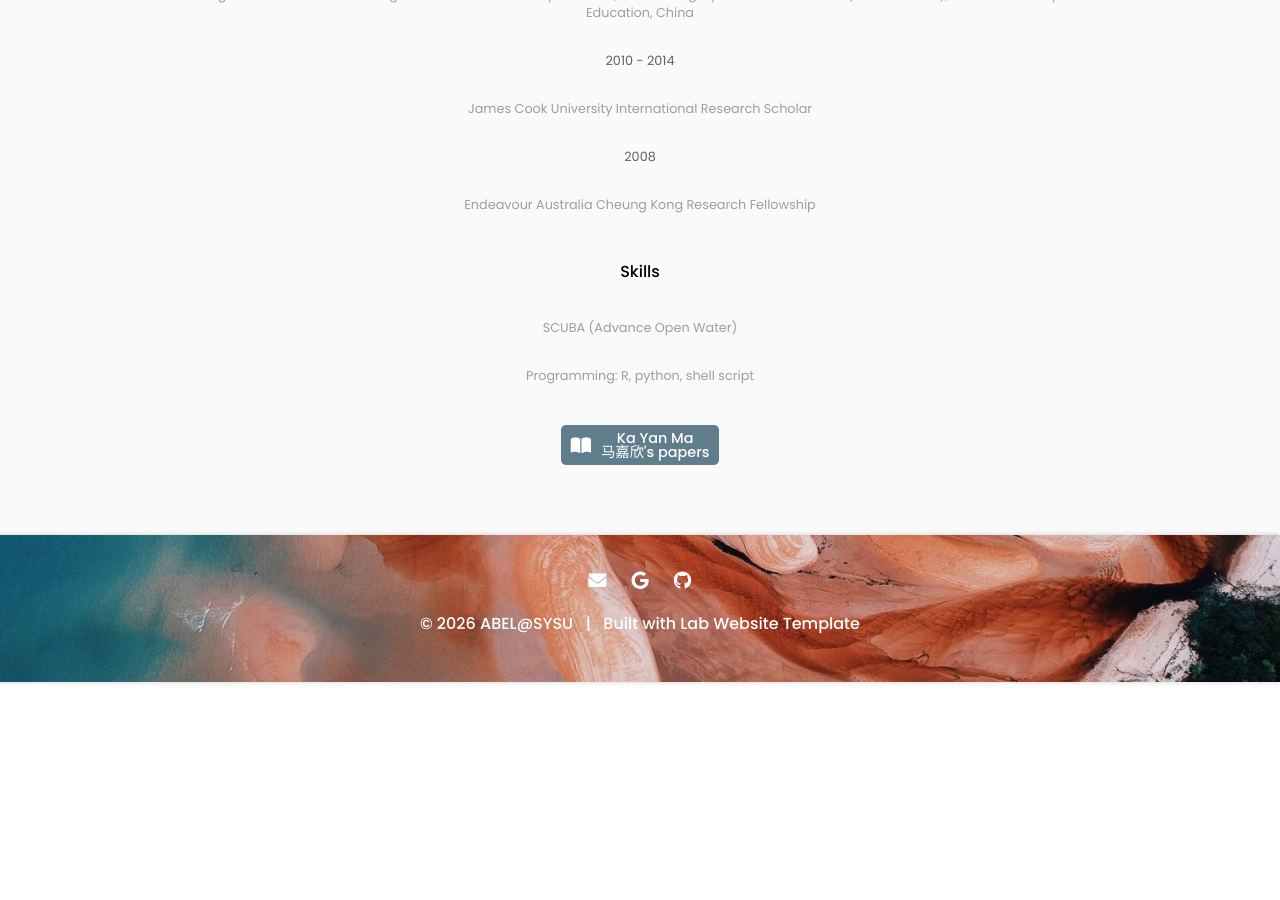
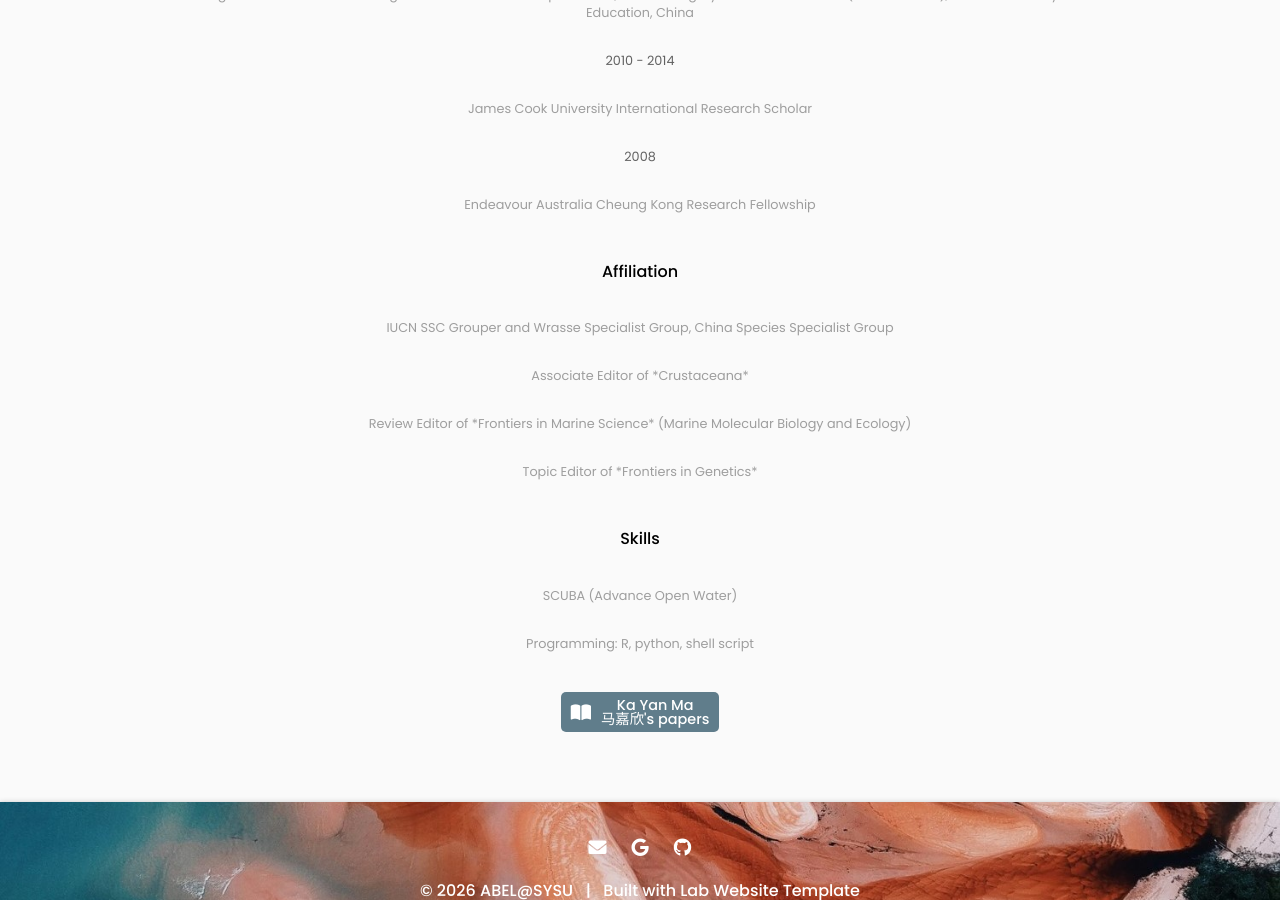
Before and after one commit to abel-sysu/en, a Jekyll site: the page built from _members/kayan-ma.md, in a window 1280 px wide and 900 px high, scrolled down 2189 px. Built offline with Jekyll 4.4.1, drawn with Linux system fonts in a browser that asks for light colours; before the commit the page ends 2871 px from its top, so only the background shows below that.

Commit message:
Update kayan-ma.md

```diff
--- a/_members/kayan-ma.md
+++ b/_members/kayan-ma.md
@@ -67,6 +67,11 @@ and the creatures living in them. <br>
 <h5>2008</h5>
 <h6>Endeavour Australia Cheung Kong Research Fellowship</h6>
 
+<h4>Affiliation</h4>
+<h6>IUCN SSC Grouper and Wrasse Specialist Group, China Species Specialist Group</h6>
+<h6>Associate Editor of *Crustaceana*</h6>
+<h6>Review Editor of *Frontiers in Marine Science* (Marine Molecular Biology and Ecology)</h6>
+<h6>Topic Editor of *Frontiers in Genetics*</h6>
 
 <h4>Skills</h4>
 <h6>SCUBA (Advance Open Water)</h6>
```
